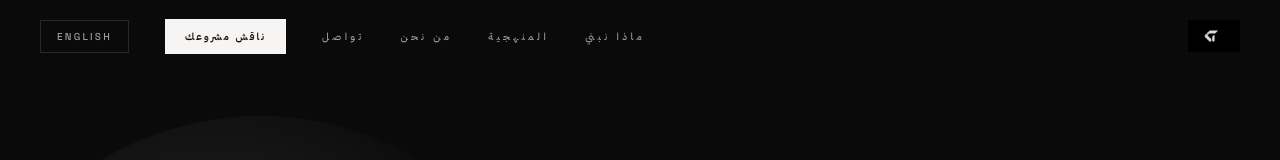
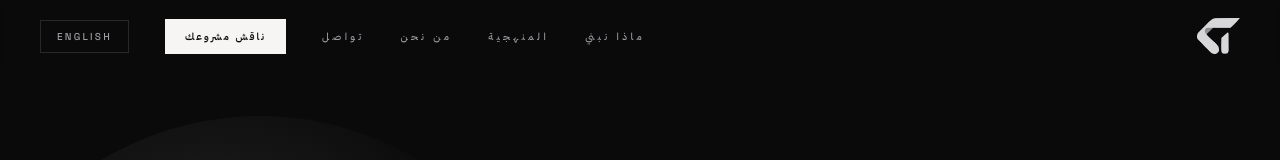
Before and after one commit to Saja12344/CTS, a React (Vite) app: page / in a window 1280 px wide. Shown: the top 160 px of the page. Built offline with nearby package versions, Linux system fonts and the light colour scheme; the HTML template or start-up script is replaced by a standard one.

Commit message:
Replace site logos with transparent Core Tech mark
Use the provided mark without baked-in square backgrounds in the
navbar, about section, and hero lockup.

Co-authored-by: Saja Alhomrany <Saja12344@users.noreply.github.com>

```diff
--- a/src/components/AboutSection.tsx
+++ b/src/components/AboutSection.tsx
@@ -1,5 +1,5 @@
 import { motion, useReducedMotion } from "framer-motion";
-import logoDark from "@/assets/logo-dark.png";
+import logoMark from "@/assets/logo-mark-dark-clean.png";
 import { cinematicEase } from "@/lib/motion";
 import { Language, siteContent } from "@/content/site";
 
@@ -40,7 +40,7 @@ const AboutSection = ({ content }: AboutSectionProps) => {
           transition={{ duration: 0.9, ease: cinematicEase }}
           className="justify-self-start md:justify-self-end"
         >
-          <img src={logoDark} alt="" className="w-28 opacity-90 md:w-36" aria-hidden="true" />
+          <img src={logoMark} alt="" className="w-24 md:w-32" aria-hidden="true" />
         </motion.div>
       </div>
     </section>
--- a/src/components/Navbar.tsx
+++ b/src/components/Navbar.tsx
@@ -1,6 +1,6 @@
 import { useEffect, useState } from "react";
 import { Menu, X } from "lucide-react";
-import logoLight from "@/assets/logo-light.png";
+import logoMark from "@/assets/logo-mark-light.png";
 import { Language, siteContent } from "@/content/site";
 
 type NavbarProps = {
@@ -35,7 +35,7 @@ const Navbar = ({ content, language, onLanguageChange }: NavbarProps) => {
     >
       <nav className="grid-shell relative z-[101] flex h-16 items-center justify-between md:h-[4.5rem]" aria-label="Primary">
         <a href="#hero" className="flex items-center">
-          <img src={logoLight} alt="Core Tech Solutions" className="h-7 w-auto md:h-8" />
+          <img src={logoMark} alt="Core Tech Solutions" className="h-8 w-auto md:h-9" />
         </a>
 
         <div className="hidden items-center gap-9 md:flex">
--- a/src/components/brand/LogoMark.tsx
+++ b/src/components/brand/LogoMark.tsx
@@ -7,7 +7,7 @@ import {
   useTransform,
 } from "framer-motion";
 import { PointerEvent, useRef } from "react";
-import logoMark from "@/assets/logo-mark-ref.png";
+import logoMark from "@/assets/logo-mark-light.png";
 import { cinematicEase } from "@/lib/motion";
 
 type LogoMarkProps = {
```
Also changed, not shown: src/assets/logo-mark-dark-clean.png (added), src/assets/logo-mark-light.png (added).
